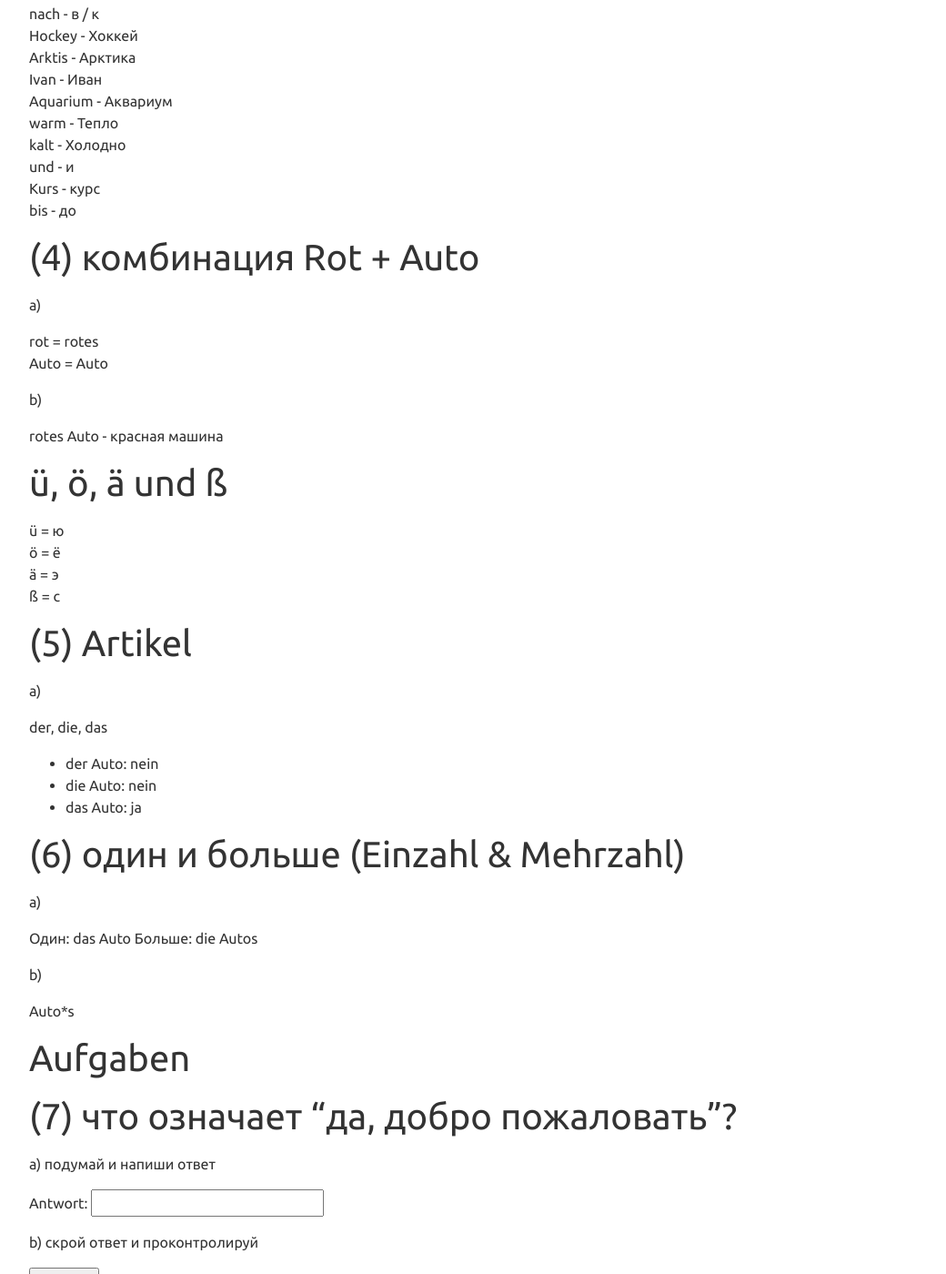
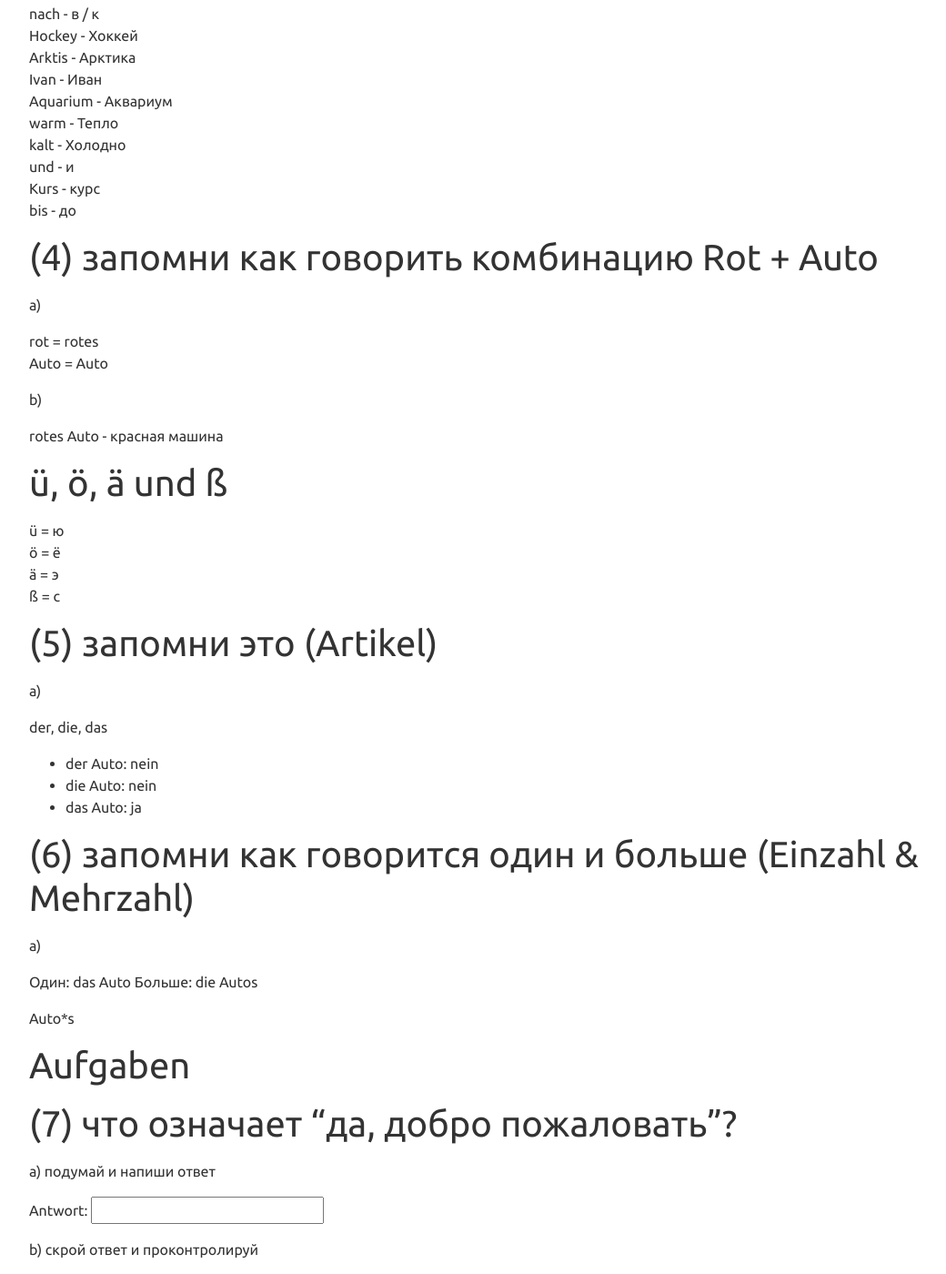
Before and after one commit to viktor-chiarcos/viktor-chiarcos.github.io, a Jekyll site: the page built from _pages/ivan/index.md, in a window 1280 px wide and 1400 px high, scrolled down 2571 px. Shown: the whole window at 91% size, without its empty margins (53-1093 px from the left). Built offline with Jekyll 4.4.1, drawn with Linux system fonts in a browser that asks for light colours; some of the changed text lies outside the part shown.

Commit message:
index.md aktualisieren

```diff
--- a/_pages/ivan/index.md
+++ b/_pages/ivan/index.md
@@ -120,7 +120,7 @@ Kurs - курс\
 bis - до
 
 
-# (4) комбинация Rot + Auto
+# (4) запомни как говорить комбинацию Rot + Auto
 a)
 
 rot = rotes\
@@ -136,7 +136,7 @@ rotes Auto - красная машина
 ä = э\
 ß = с
 
-# (5) Artikel
+# (5) запомни это (Artikel)
 a)
 
 der, die, das
@@ -145,13 +145,11 @@ der, die, das
 - die Auto: nein
 - das Auto: ja
 
-# (6) один и больше (Einzahl & Mehrzahl)
+# (6) запомни как говорится один и больше (Einzahl & Mehrzahl)
 a)
 
 Один: das Auto
 Больше: die Autos
-
-b)
 
 Auto*s
 
```
Also changed, not shown: other parts of _pages/ivan/index.md (+3 -3 lines).
